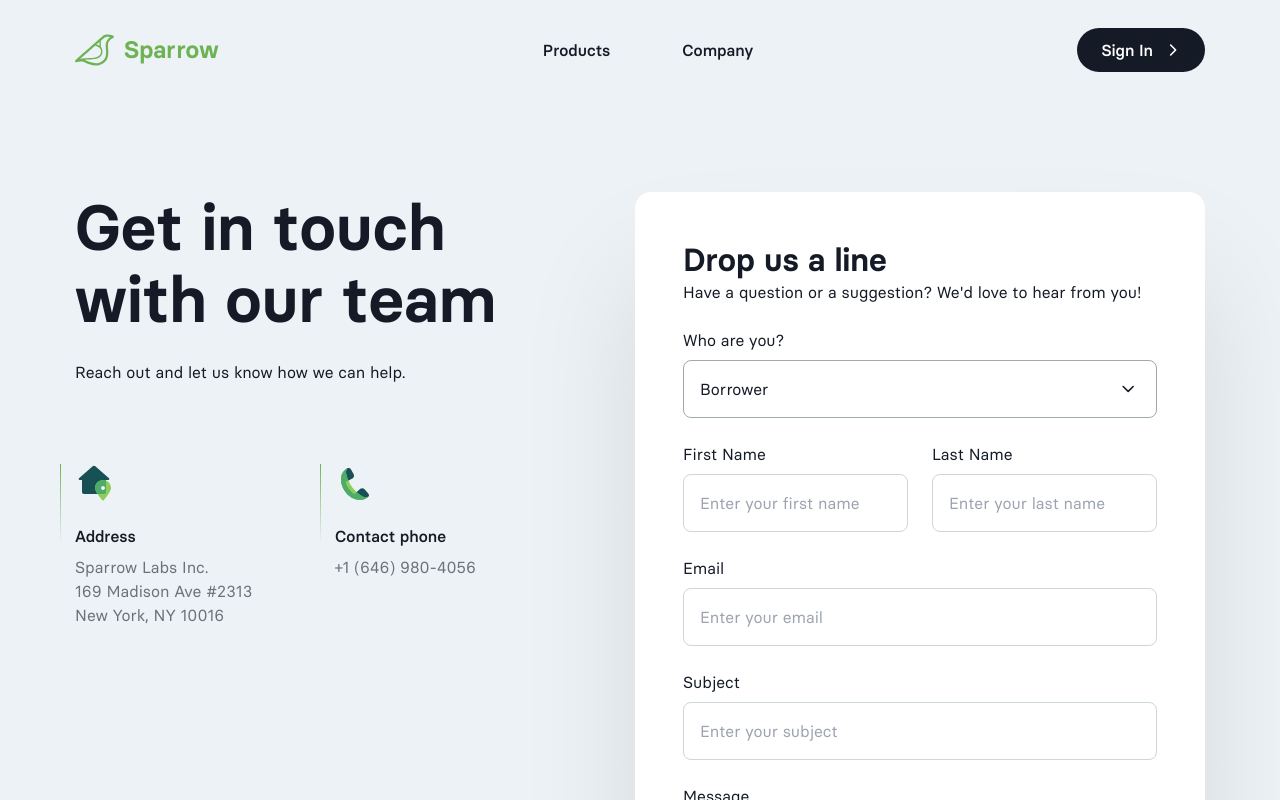
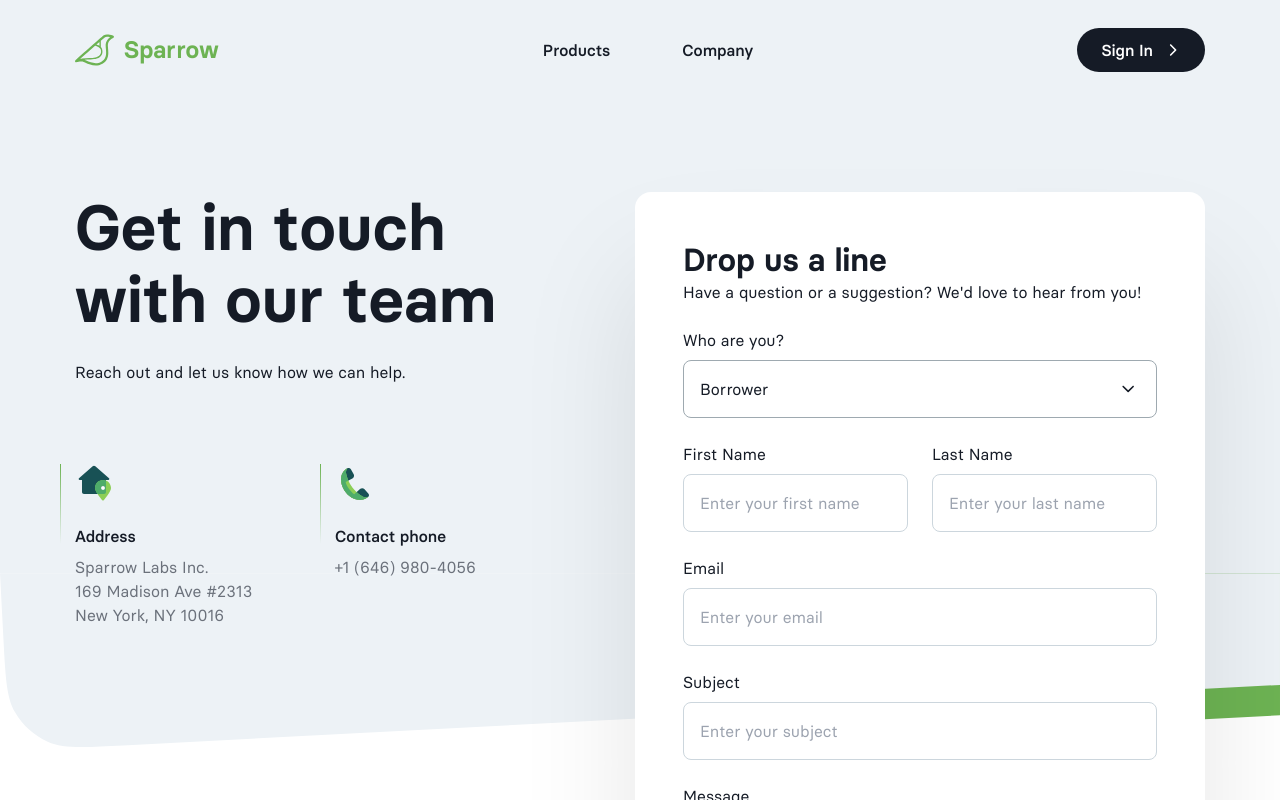
Before and after one commit to DreadIsBack/tino-agency-test, a Next.js app: page / in a window 1280 px wide. Shown: the top 800 px of the page. Built offline with nearby package versions, Linux system fonts and the light colour scheme.

Commit message:
Fixed background image

```diff
--- a/styles/globals.scss
+++ b/styles/globals.scss
@@ -8,7 +8,8 @@ body {
   color: $color-dark-blue;
   font-family: 'Basier Circle';
 
-  background: #fff url('/img/bg.svg') no-repeat top / cover;
+  background: #fff url('/img/bg.svg') no-repeat top;
+  background-size: 100% auto;
 }
 
 h1 {
```
